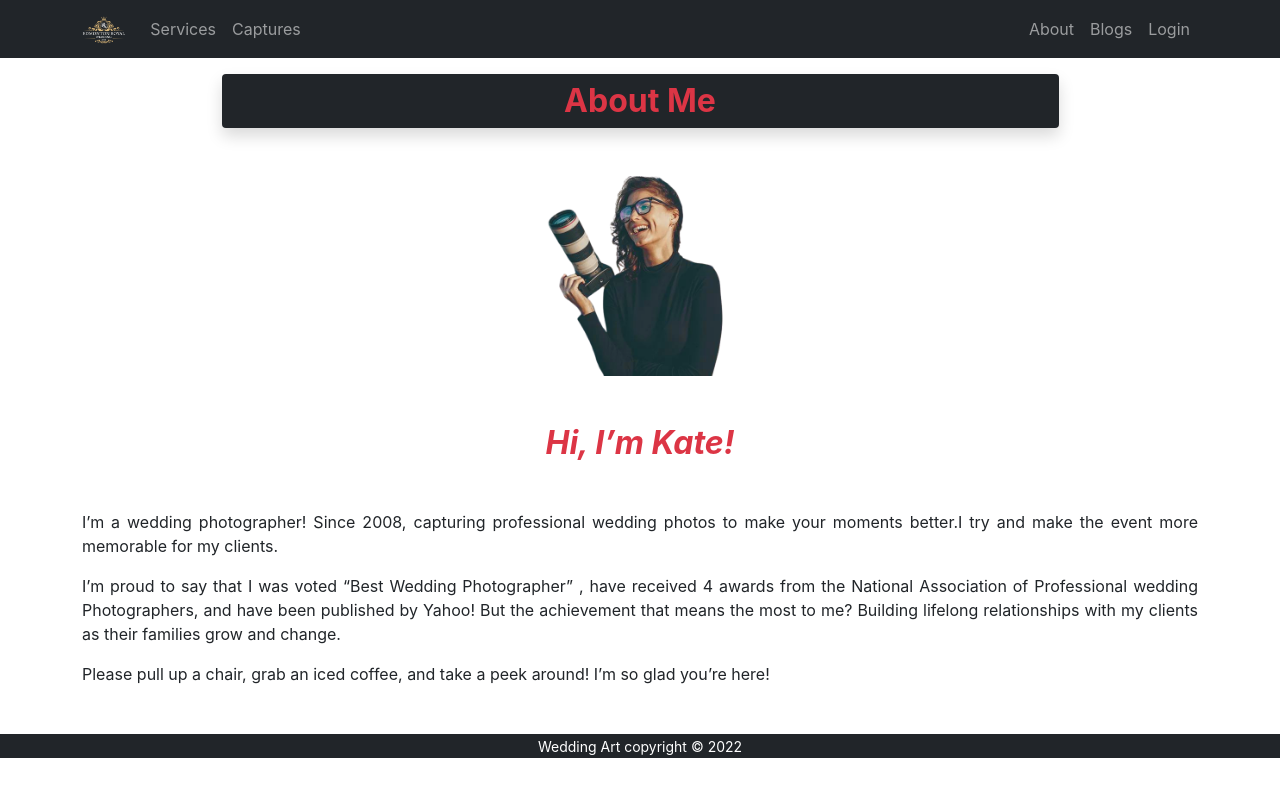
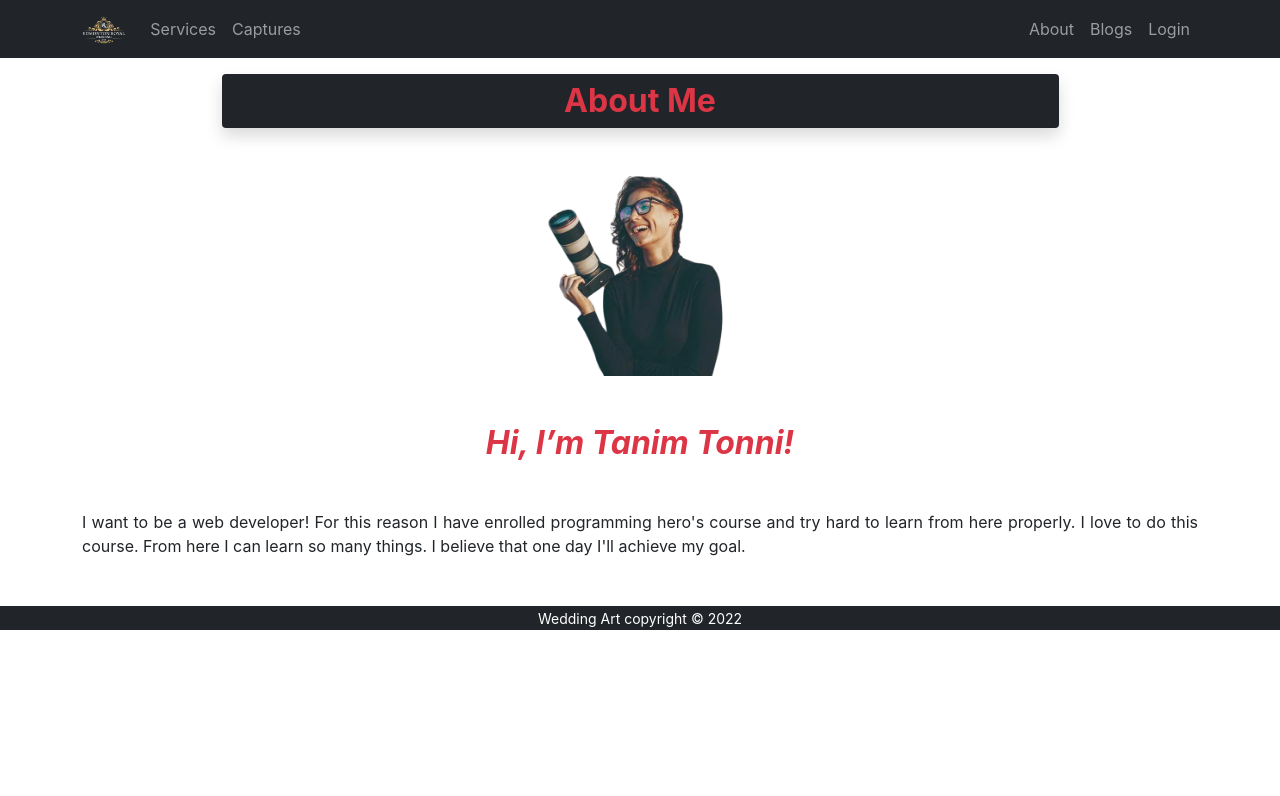
Before and after one commit to tanimtonni12/independent_service_provider, a React (Create React App) app: page /about in a window 1280 px wide. Shown: the top 796 px of the page. Built offline with nearby package versions, Linux system fonts and the light colour scheme; no server answers.

Commit message:
about me updated

```diff
--- a/src/Pages/About/About.js
+++ b/src/Pages/About/About.js
@@ -15,12 +15,11 @@ const About = () => {
 
             <div className='text-center'>
 
-                <h2 className='fst-italic fw-bold text-danger my-5'>Hi, I’m Kate!</h2>
+                <h2 className='fst-italic fw-bold text-danger my-5'>Hi, I’m Tanim Tonni!</h2>
                 <div className='paragraph-container'>
 
-                    <p>I’m a wedding photographer! Since 2008, capturing professional wedding photos to make your moments better.I try and make the event more memorable for my clients.</p>
-                    <p>I’m proud to say that I was voted “Best Wedding Photographer” , have received 4 awards from the National Association of Professional wedding Photographers, and have been published by Yahoo! But the achievement that means the most to me? Building lifelong relationships with my clients as their families grow and change.</p>
-                    <p>Please pull up a chair, grab an iced coffee, and take a peek around! I’m so glad you’re here!</p>
+                    <p>I want to be a web developer! For this reason I have enrolled programming hero's course and try hard to learn from here properly.
+                        I love to do this course. From here I can learn so many things. I believe that one day I'll achieve my goal.</p>
 
                 </div>
             </div>
--- a/src/Pages/Login/Register/Register.js
+++ b/src/Pages/Login/Register/Register.js
@@ -30,8 +30,6 @@ const Register = () => {
     if (user) {
         console.log(user);
     }
-
-
 
     const handleRegister = (event) => {
         event.preventDefault();
```
